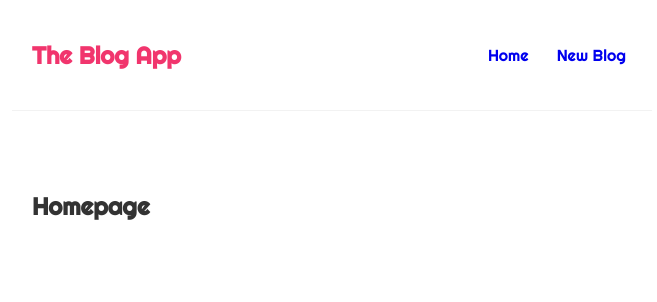
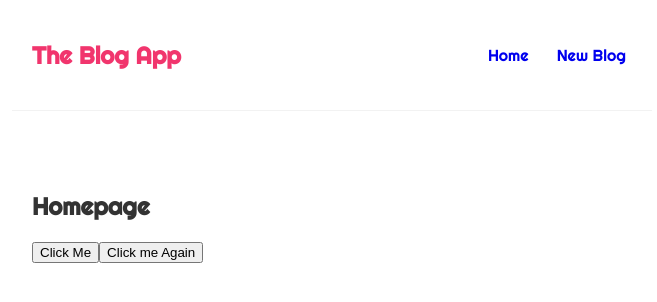
Before and after one commit to varundhand/first-react-app, a React (Create React App) app: page / in a window 1280 px wide. Shown: the top 302 px of the page, without its empty margins (308-965 px from the left). Built offline with nearby package versions, Linux system fonts and the light colour scheme.

Commit message:
click events with arguments

```diff
--- a/src/Home.js
+++ b/src/Home.js
@@ -1,7 +1,22 @@
 const Home = () => {
+  // const handleClick = () => { // we dont envoke this function below because it runs itself without even clicking the btn
+  //   console.log("button is clicked");
+  // };
+  const handleClick = (event) => {
+    console.log("hello ", "event is: ", event);
+  };
+  const handleClickAgain = (name, event) => {
+    console.log("hello", name, event);
+  };
   return (
     <div className="home">
       <h2>Homepage</h2>
+      <button onClick={handleClick}>Click Me</button>
+      <button
+        onClick={(event) => handleClickAgain("varun dhand", event.target)}
+      >
+        Click me Again
+      </button>
     </div>
   );
 };
--- a/src/Navbar.js
+++ b/src/Navbar.js
@@ -1,4 +1,9 @@
 const Navbar = () => {
+  // const linkStyling = {
+  //   color: "white",
+  //   backgroundColor: "#f1356d",
+  //   borderRadius: "8px",
+  // };
   return (
     <nav className="navbar">
       <h1>The Blog App</h1>
--- a/src/index.css
+++ b/src/index.css
@@ -17,7 +17,7 @@ body{
   color: #f1356d;
 }
 .navbar .links {
-  margin-left: auto;
+  margin-left: auto; /* shoots them over to right because .navbar is display flexed */
 }
 .navbar a {
   margin-left: 16px;
```
